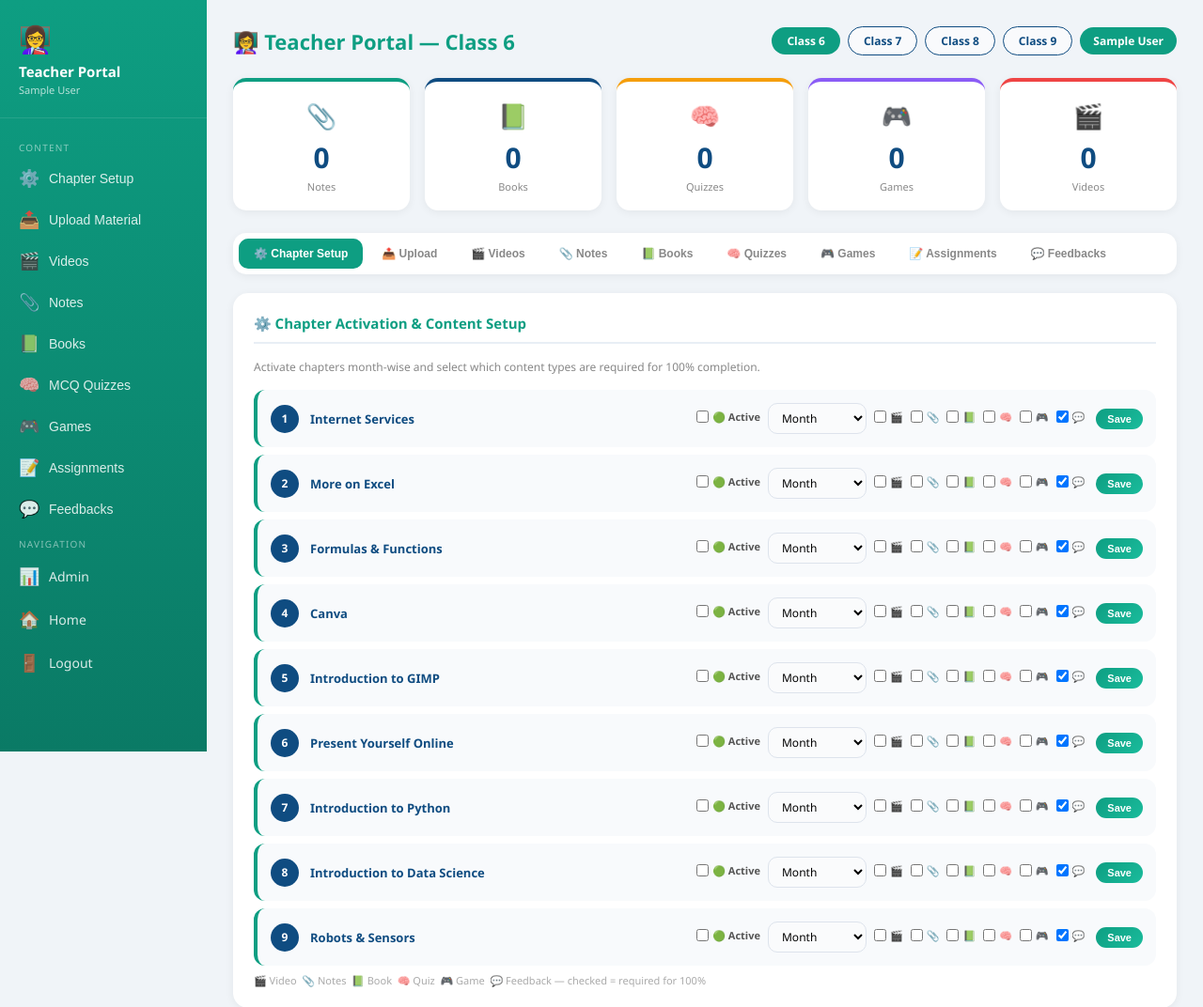
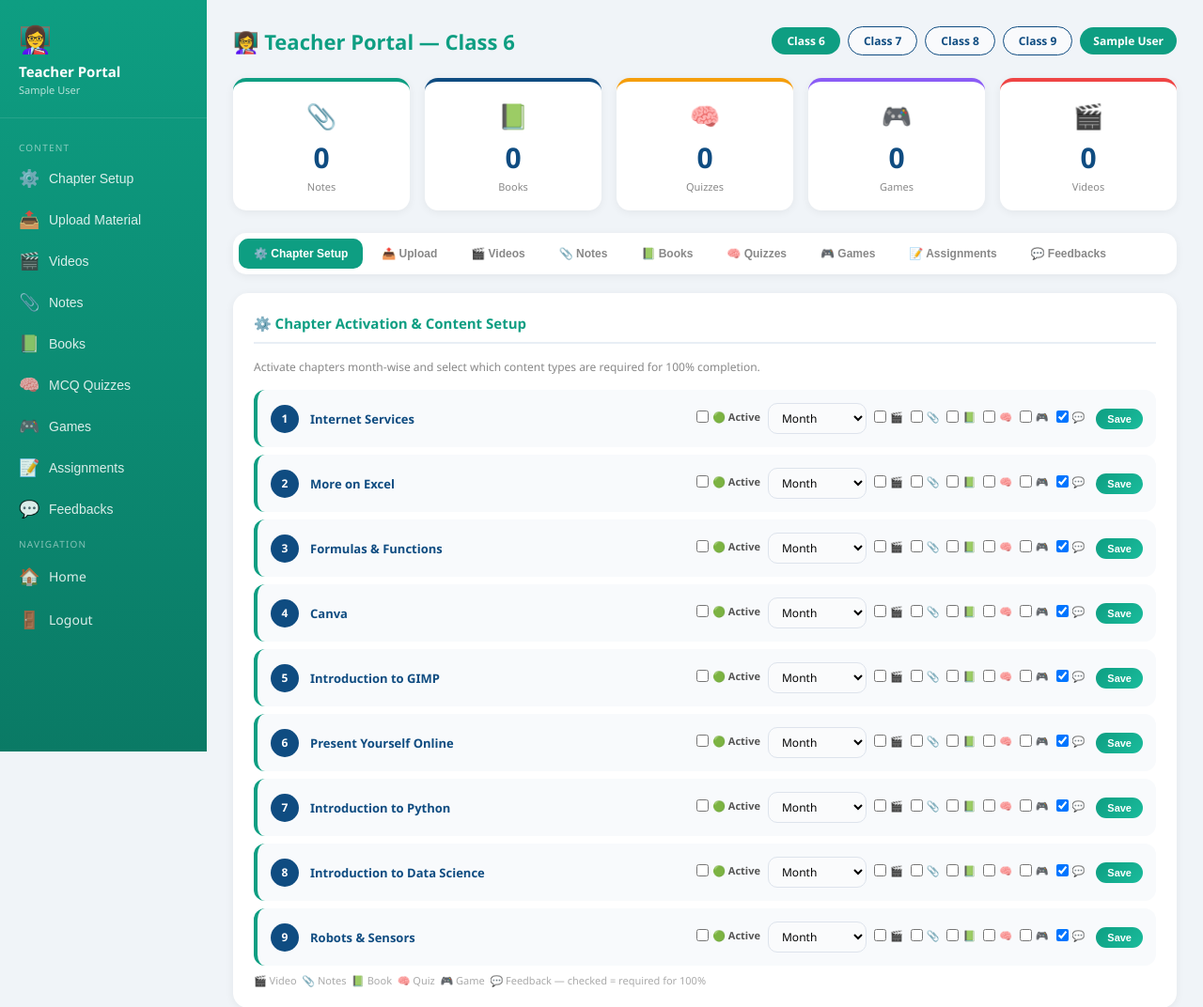
Before and after one commit to kratikaagarwal-cell/mps-computer-lms, a Flask app: page /teacher in a window 1280 px wide. Shown: the top 1072 px of the page at 94% size. Run offline with Flask 3, Linux system fonts and the light colour scheme; the visitor is signed in with stand-in values (Sample User, id 1); data comes from the database, SQL or seed files in the repository; data that the repository does not hold is empty.

Commit message:
Remove Admin link from teacher navigation
Removed Admin link from the navigation section.

```diff
--- a/templates/teacher.html
+++ b/templates/teacher.html
@@ -98,7 +98,6 @@ tbody tr:hover td{background:#f7fffe;}
     <button class="sb-item" onclick="showTab('tab-assign')"><span class="si">📝</span><span>Assignments</span></button>
     <button class="sb-item" onclick="showTab('tab-feedback')"><span class="si">💬</span><span>Feedbacks</span></button>
     <div class="sb-section">Navigation</div>
-    <a href="/admin" class="sb-item"><span class="si">📊</span><span>Admin</span></a>
     <a href="/" class="sb-item"><span class="si">🏠</span><span>Home</span></a>
     <a href="/teacher_logout" class="sb-item"><span class="si">🚪</span><span>Logout</span></a>
   </div>
```
